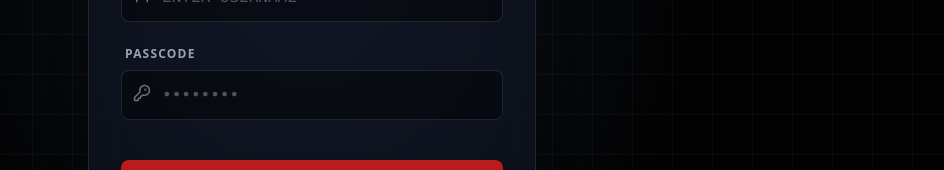
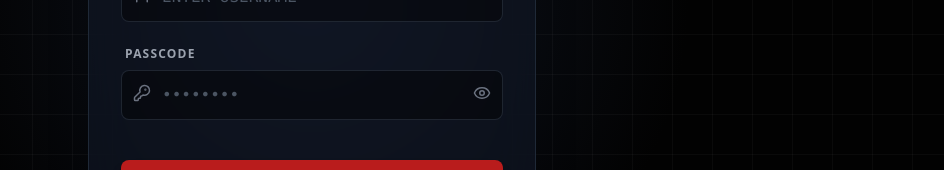
Before and after one commit to JehanSilva/spare-parts-management-system, a React (Create React App) app in the folder frontend/: page /login in a window 1280 px wide. Shown: the part 406-576 px from the top of the page, without its empty margins (328-1272 px from the left). Built offline with nearby package versions, Linux system fonts and the light colour scheme; no server answers.

Commit message:
Add password visibility toggle on login page
Add a show/hide password button on the login form using Eye/EyeOff icons from lucide-react. Users can now toggle password visibility while typing. The button is disabled during login submission.

```diff
--- a/frontend/src/pages/LoginPage.js
+++ b/frontend/src/pages/LoginPage.js
@@ -1,7 +1,7 @@
 import React, { useState, useEffect } from "react";
 import { useNavigate } from "react-router-dom";
 import { loginUser } from "../services/api";
-import { KeyRound, User, Loader2 } from "lucide-react"; // Import Loader2
+import { KeyRound, User, Loader2, Eye, EyeOff } from "lucide-react"; // Import Loader2, Eye, EyeOff
 import logo from "../assets/logo.png";
 
 const LoginPage = () => {
@@ -9,6 +9,7 @@ const LoginPage = () => {
   const [password, setPassword] = useState("");
   const [error, setError] = useState("");
   const [loading, setLoading] = useState(false); // New loading state
+  const [showPassword, setShowPassword] = useState(false); // Toggle visibility state
   const navigate = useNavigate();
 
   const handleLogin = async (e) => {
@@ -95,14 +96,23 @@ const LoginPage = () => {
                 size={18}
               />
               <input
-                type="password"
+                type={showPassword ? "text" : "password"}
                 value={password}
                 onChange={(e) => setPassword(e.target.value)}
-                className="w-full pl-10 p-3 bg-black/40 border border-gray-700/50 rounded-lg focus:bg-black/60 focus:border-red-600/50 focus:ring-1 focus:ring-red-600/50 outline-none transition-all font-mono text-gray-300 placeholder-gray-600"
+                className="w-full pl-10 pr-10 p-3 bg-black/40 border border-gray-700/50 rounded-lg focus:bg-black/60 focus:border-red-600/50 focus:ring-1 focus:ring-red-600/50 outline-none transition-all font-mono text-gray-300 placeholder-gray-600"
                 placeholder="••••••••"
                 required
                 disabled={loading}
               />
+              <button
+                type="button"
+                onClick={() => setShowPassword(!showPassword)}
+                disabled={loading}
+                className="absolute right-3 top-3.5 text-gray-500 hover:text-gray-300 focus:outline-none transition-colors"
+                title={showPassword ? "Hide password" : "Show password"}
+              >
+                {showPassword ? <EyeOff size={18} /> : <Eye size={18} />}
+              </button>
             </div>
           </div>
 
```
